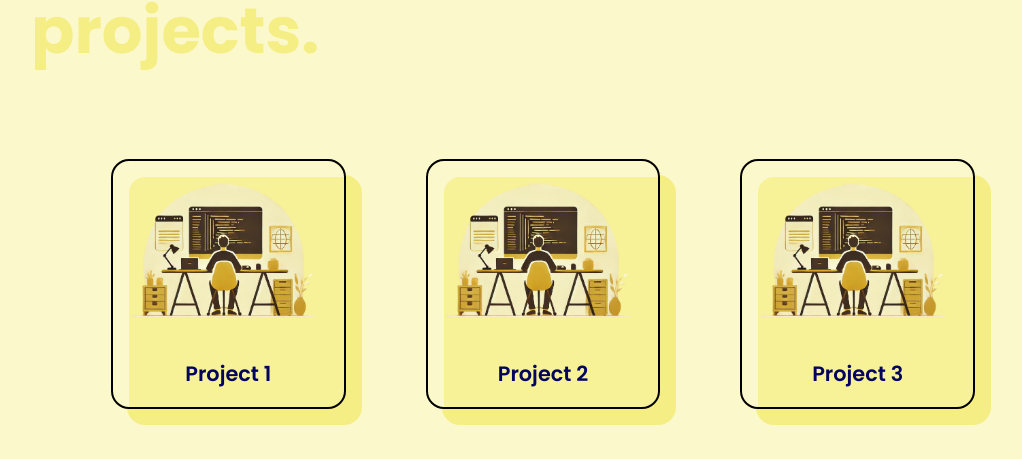
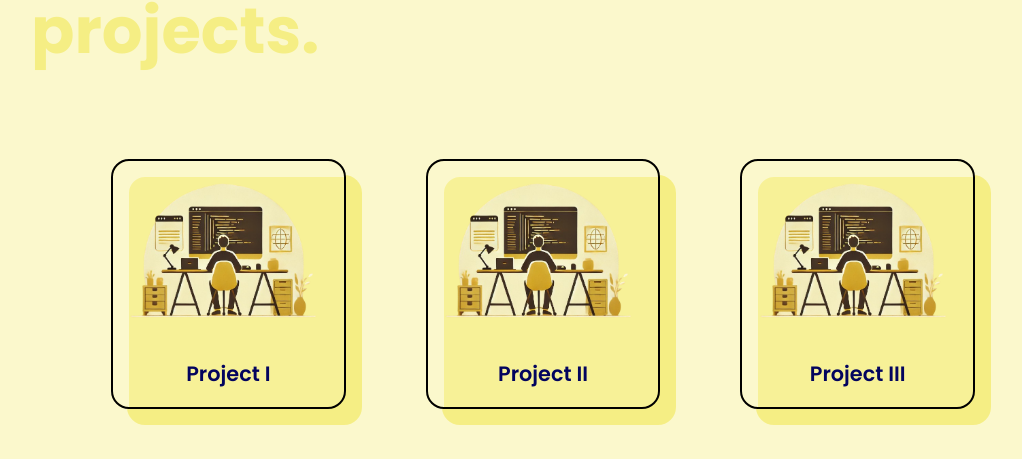
Before and after one commit to pykingcodepro/portfolio, a Next.js app: page / in a window 1280 px wide. Shown: the part 1764-2223 px from the top of the page, without its empty margins (97-1119 px from the left). Built offline with nearby package versions, Linux system fonts and the light colour scheme.

Commit message:
Added backed for email sender, added resume and dynamic project display

```diff
--- /dev/null
+++ b/app/api/sendMail/route.ts
@@ -0,0 +1,25 @@
+import { NextRequest, NextResponse } from "next/server";
+import { Resend } from "resend";
+
+export const POST = async(req: NextRequest) => {
+
+    try {
+
+        const { name, email, msg } = await req.json();
+        const resend = new Resend(process.env.RSEND_API_KEY as string);
+        resend.emails.send({
+            from: 'onboarding@resend.dev',
+            to: 'sejpalvatsal456@gmail.com',
+            subject: 'Contact Response from Portfolio',
+            html: `
+                <p>Name: ${name}</p>
+                <p>Email: ${email}</p>
+                <p>Message: ${msg}</p>
+            `
+        });
+        return NextResponse.json({ status: 200 });
+    } catch (error) {
+        return NextResponse.json({ error: error }, { status: 500 });
+    }
+
+}
--- a/components/ContactMe.tsx
+++ b/components/ContactMe.tsx
@@ -1,17 +1,41 @@
-import React from 'react'
+"use client";
+
+import React, { useState } from 'react'
 import { FaAt, FaPhoneAlt } from 'react-icons/fa'
 
 export default function ContactMe() {
+
+  const [name, setName] = useState<string>("")
+  const [email, setEmail] = useState<string>("")
+  const [msg, setMsg] = useState<string>("")
+
+  const handleSend = async() => {
+    if (name === "" || email === "" || msg === ""){
+      alert("Fill all the fields.");
+      return;
+    }
+    const res = await fetch(`/api/sendMail`, {
+      method: "POST",
+      headers: { "Content-Type": "application/json" },
+      body: JSON.stringify({name: name, email: email, msg: msg})
+    });
+    if(!res.ok) {
+      alert("Failed to send. Please retry.");
+      return;
+    }
+    alert("Send Successfully.");
+  }
+
   return (
     <div id="contactme">
         <div id="contactme-container">
           <h1>contact me.</h1>
           <div id="temp-container">
-            <form method='GET'>
-              <input type="text" placeholder='Your Name...' id='nameInput' />
-              <input type="email" placeholder='Your Email...' id='emailInput' />
-              <textarea name="content" id="contentInput" placeholder='Your content...'></textarea>
-              <button type="submit">Send</button>
+            <form method='POST'>
+              <input required type="text" placeholder='Your Name...' id='nameInput' onChange={e => setName(e.target.value)} />
+              <input required type="email" placeholder='Your Email...' id='emailInput' onChange={e => setEmail(e.target.value)}/>
+              <textarea required name="content" id="contentInput" placeholder='Your content...' onChange={e => setMsg(e.target.value)}></textarea>
+              <button type="submit" onClick={handleSend}>Send</button>
             </form>
           </div>
         </div>
--- a/components/MainBanner.tsx
+++ b/components/MainBanner.tsx
@@ -1,6 +1,6 @@
 'use client';
 
-import React from "react";
+import React, { createElement } from "react";
 import Image from "next/image";
 
 export default function MainBanner() {
@@ -10,7 +10,12 @@ export default function MainBanner() {
         <div id="temp-container">
           <h2>Not just another...</h2>
         <h1>Web Developer</h1>
-        <button type="button" onClick={(e) => (location.href = "#contactme")}>
+        <button type="button" onClick={(e) => {
+          const link = document.createElement("a");
+          link.href = "/Resume.pdf";
+          link.download = "Resume.pdf";
+          link.click();
+        }}>
           My Resume
         </button>
         </div>
--- a/components/ProjectsBanner.tsx
+++ b/components/ProjectsBanner.tsx
@@ -1,24 +1,34 @@
-import React from 'react';
+"use client";
+
+import React, { useEffect } from 'react';
 import Image from 'next/image';
+import projectData from "@/db/db.json";
+import { redirect } from 'next/dist/server/api-utils';
+import Link from 'next/link';
+
+type ProjectDataType = {
+  name: string,
+  link: string,
+  img: string
+}
 
 export default function ProjectsBanner() {
+
+  const projectEl = projectData.map((data:ProjectDataType, key) => {
+    return (
+      <Link href={data.link} className="card" target='_blank' key={key}>
+        <Image src={"/img/"+data.img} alt="" width={200} height={200}/>
+        <h2>{data.name}</h2>
+      </Link>
+    )
+  });
+
   return (
     <div id="projects">
         <div id="project-container">
           <h1>projects.</h1>
           <div id="card-carousel">
-            <div className="card">
-              <Image src="/img/web.png" alt="" width={200} height={200}/>
-              <h2>Project 1</h2>
-            </div>
-            <div className="card">
-              <Image src="/img/web.png" alt="" width={200} height={200}/>
-              <h2>Project 2</h2>
-            </div>
-            <div className="card">
-              <Image src="/img/web.png" alt="" width={200} height={200}/>
-              <h2>Project 3</h2>
-            </div>
+            {projectEl}
           </div>
         </div>
     </div>
--- /dev/null
+++ b/db/db.json
@@ -0,0 +1,17 @@
+[
+    {
+        "name": "Project I",
+        "link": "https://www.google.com/",
+        "img": "web.png"
+    },
+    {
+        "name": "Project II",
+        "link": "https://www.google.com/",
+        "img": "web.png"
+    },
+    {
+        "name": "Project III",
+        "link": "https://www.google.com/",
+        "img": "web.png"
+    }
+]
--- a/package.json
+++ b/package.json
@@ -10,11 +10,13 @@
   },
   "dependencies": {
     "bootstrap": "^5.3.8",
-    "next": "16.0.7",
+    "dotenv": "^17.2.3",
+    "next": "^16.0.10",
     "react": "19.2.0",
     "react-bootstrap": "^2.10.10",
     "react-dom": "19.2.0",
-    "react-icons": "^5.5.0"
+    "react-icons": "^5.5.0",
+    "resend": "^6.6.0"
   },
   "devDependencies": {
     "@tailwindcss/postcss": "^4",
```
Also changed, not shown: 2 other files (tests, documents, lock files or other folders).
